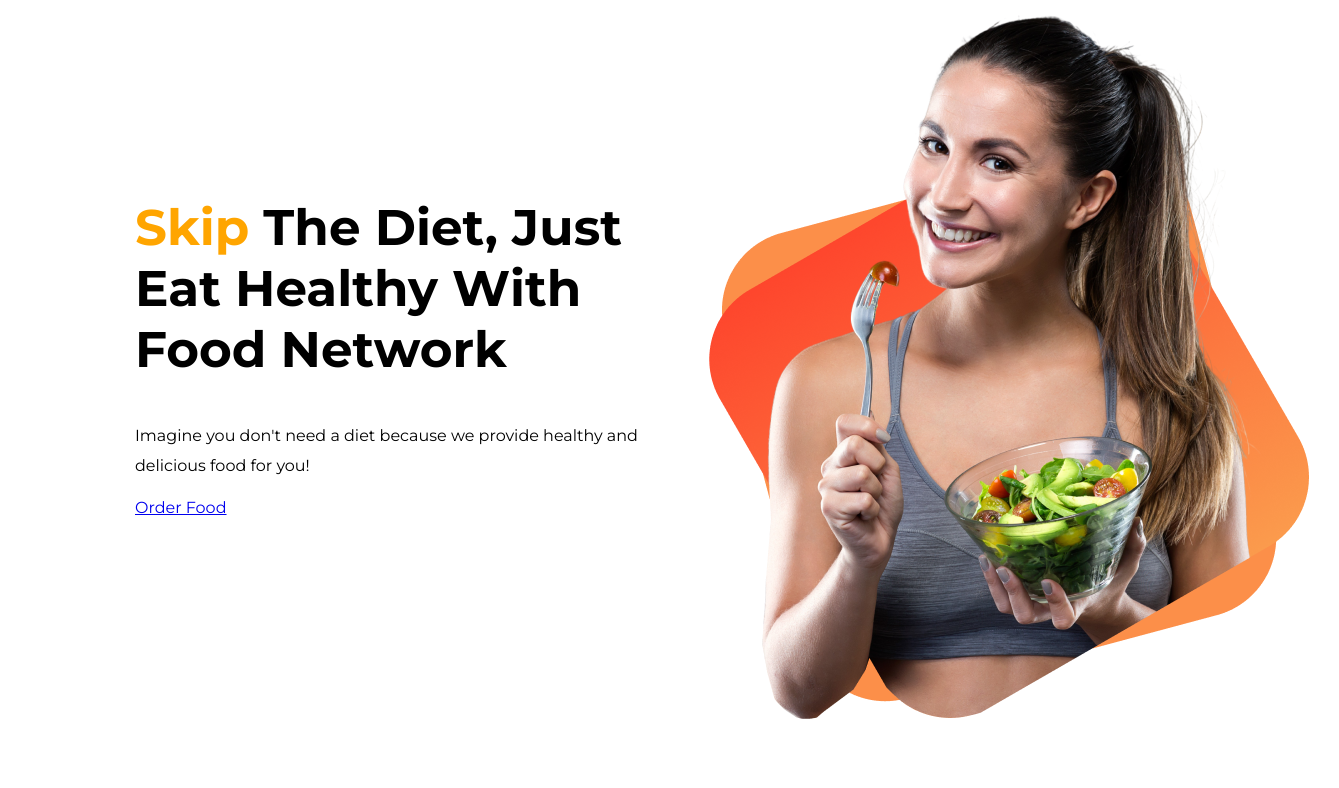
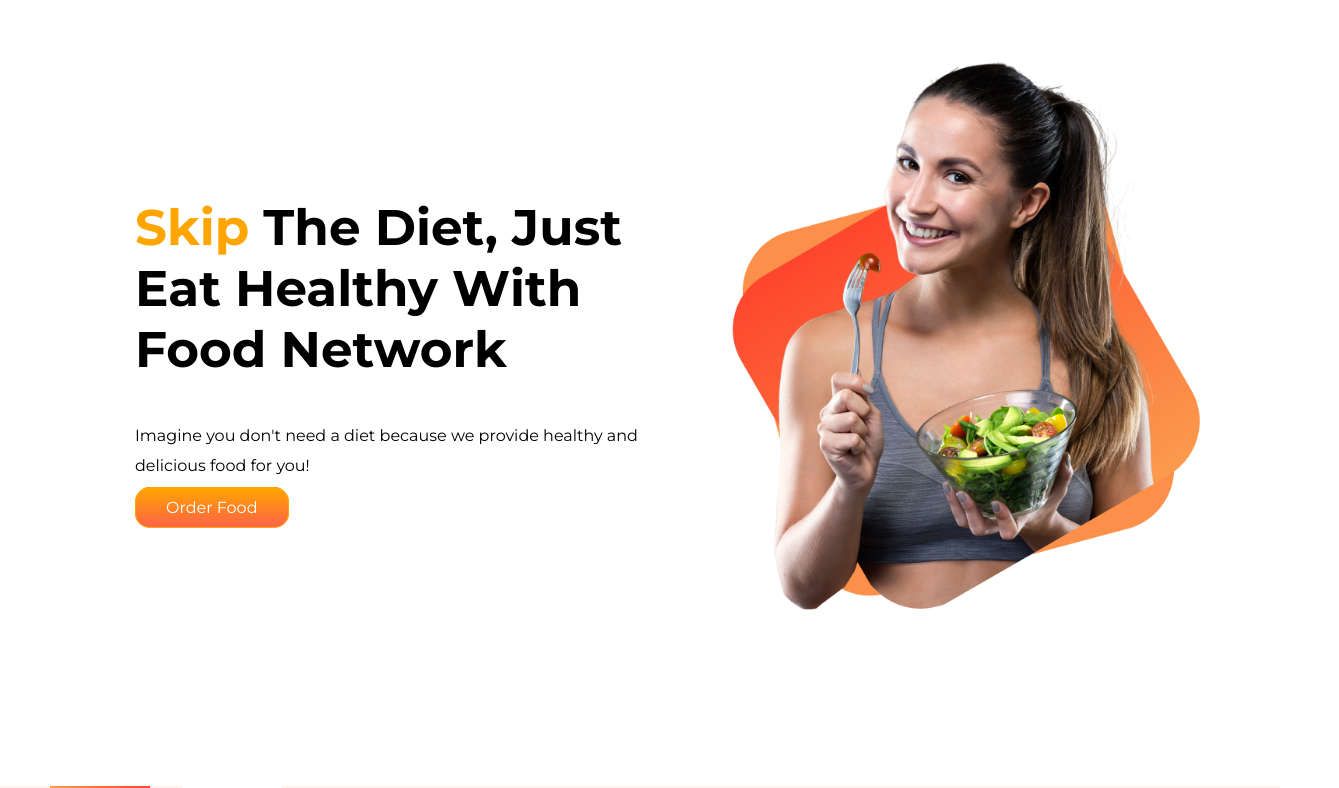
Before and after one commit to Mithu-12/Food-Network, a plain HTML site: page index.html in a window 1280 px wide. Shown: the top 788 px of the page, 1339 px wide, since content can reach past the window. Drawn offline with Linux system fonts and the light colour scheme.

Commit message:
assignment

```diff
--- a/style.css
+++ b/style.css
@@ -41,9 +41,26 @@ p{
     margin-top: 150px;
     margin-left: 50px;
     padding: 5px;
+    margin-bottom: 30px;
 }
-#title-image{
-    width: 80%;
+.title-image{
+    width: 90%;
+    margin-top: 50px;
+}
+.btn{
+    margin-top: 40px;
+    text-decoration: none;
+    padding: 10px 30px;
+    border: 1px solid orange;
+    border-radius: 15px;
+    color: #fff;
+    background-image: linear-gradient(orange, tomato);
+}
+.btn:hover{
+    background: transparent;
+    border-color: orange;
+    color: orange;
+
 }
 .about{
     background-image: url(image/7.png);
@@ -90,8 +107,8 @@ p{
 }
 .flower{
     display: flex;
-    margin-left:40px;
-    margin-left: 50px;
+    margin-left:105px;
+    margin-right: 105px;
     margin-top: 120px;
     padding: 20px 0;
     border: 1px solid transparent;
@@ -102,7 +119,7 @@ p{
 
 .flower-items{
     margin-left: 120px;
-    margin-right: 100px;
+    margin-right: 80px;
     text-align: center;
     border: 1px solid transparent;
 
```
